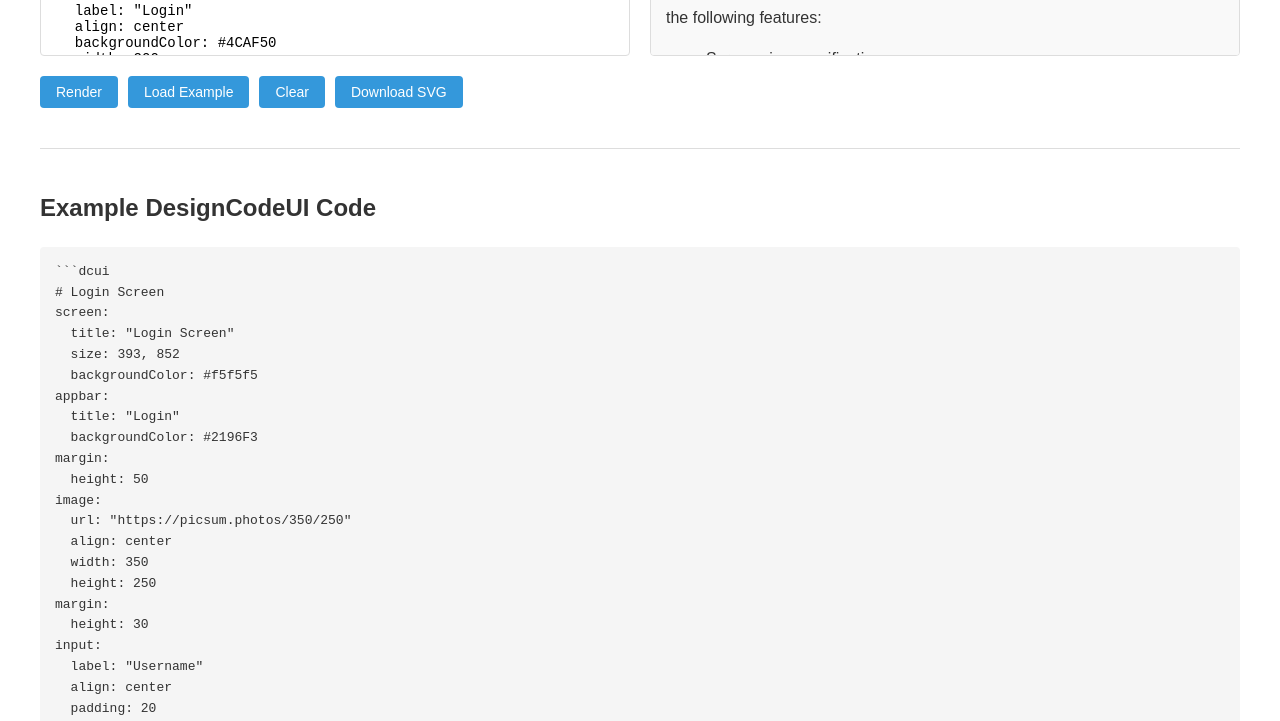
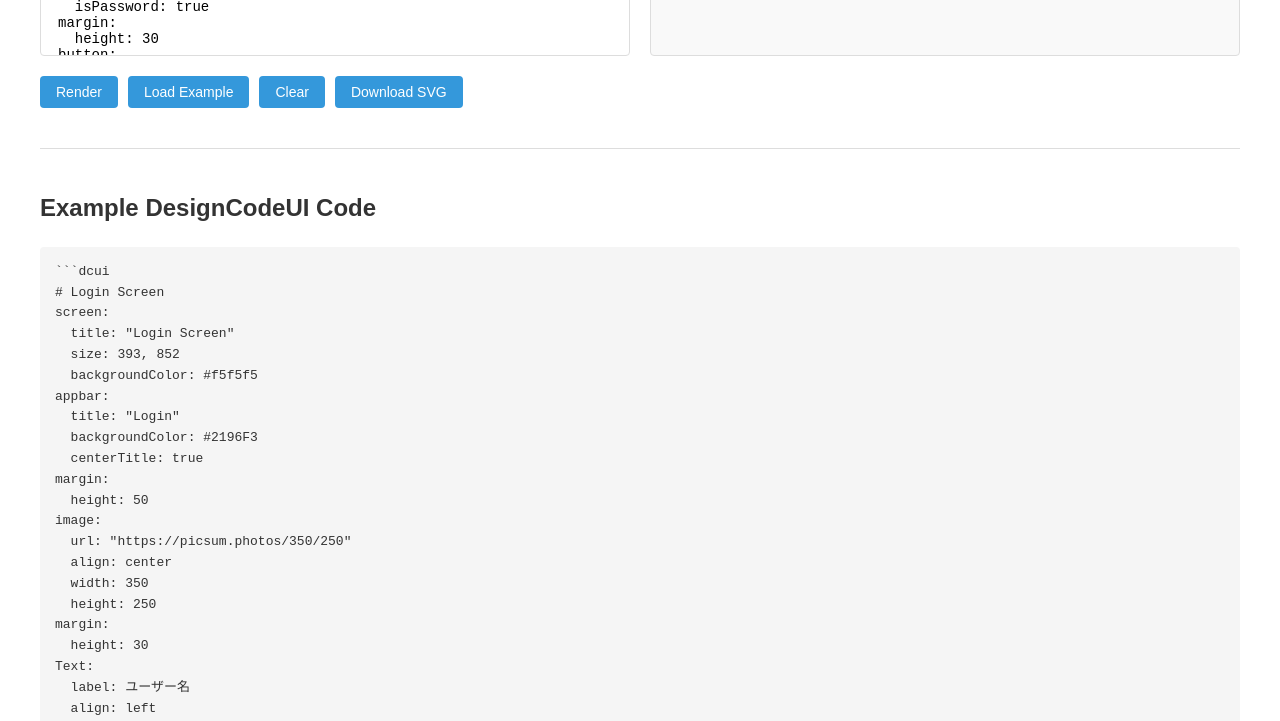
Before and after one commit to t-nakata/slml-plugin, a website: page index.html in a window 1280 px wide. Shown: the part 797-1518 px from the top of the page. Drawn offline with Linux system fonts and the light colour scheme.

Commit message:
微修正

````diff
--- a/index.html
+++ b/index.html
@@ -112,6 +112,7 @@ screen:
 appbar:
   title: "Login"
   backgroundColor: #2196F3
+  centerTitle: true
 margin:
   height: 50
 image:
@@ -121,17 +122,19 @@ image:
   height: 250
 margin:
   height: 30
+Text:
+  label: ユーザー名
+  align: left
 input:
-  label: "Username"
+  label: "メールアドレス"
   align: center
-  padding: 20
   backgroundColor: #ffffff
-margin:
-  height: 20
+Text:
+  label: パスワード
+  align: left
 input:
   label: "Password"
   align: center
-  padding: 20
   backgroundColor: #ffffff
   isPassword: true
 margin:
@@ -143,11 +146,9 @@ button:
   width: 200
 margin:
   height: 20
-button:
-  label: "Forgot Password?"
+Link:
+  label: パスワードを忘れた場合
   align: center
-  backgroundColor: transparent
-  textColor: #2196F3
 ```</div>
       <p>Copy this example into the editor and click "Render" to see the SVG output.</p>
       <p>Features:</p>
@@ -194,6 +195,7 @@ screen:
 appbar:
   title: "Login"
   backgroundColor: #2196F3
+  centerTitle: true
 margin:
   height: 50
 image:
@@ -203,17 +205,19 @@ image:
   height: 250
 margin:
   height: 30
+Text:
+  label: ユーザー名
+  align: left
 input:
-  label: "Username"
+  label: "メールアドレス"
   align: center
-  padding: 20
   backgroundColor: #ffffff
-margin:
-  height: 20
+Text:
+  label: パスワード
+  align: left
 input:
   label: "Password"
   align: center
-  padding: 20
   backgroundColor: #ffffff
   isPassword: true
 margin:
@@ -225,25 +229,11 @@ button:
   width: 200
 margin:
   height: 20
-button:
-  label: "Forgot Password?"
+Link:
+  label: パスワードを忘れた場合
   align: center
-  backgroundColor: transparent
-  textColor: #2196F3
 \`\`\`
 
-This is rendered using the DCUI plugin with the following features:
-- Screen size specification: \`size: 393, 852\`
-- Screen background color: \`backgroundColor: #f5f5f5\`
-- Element alignment: \`align: center\`
-- Element padding: \`padding: 20\`
-- Element background color: \`backgroundColor: #ffffff\`
-- UI components: appbar, input, button
-- Margin element: \`margin: height: 30\` for adding vertical space
-- Image element: \`image: url: "url"\` for displaying a logo
-- Password field: \`isPassword: true\` for secure input
-- Text styling: \`textColor: #2196F3\` for colored text
-- Transparent background: \`backgroundColor: transparent\` for borderless buttons
 `;
 
     // Simple markdown to HTML converter
````
Also changed, not shown: README.md.
